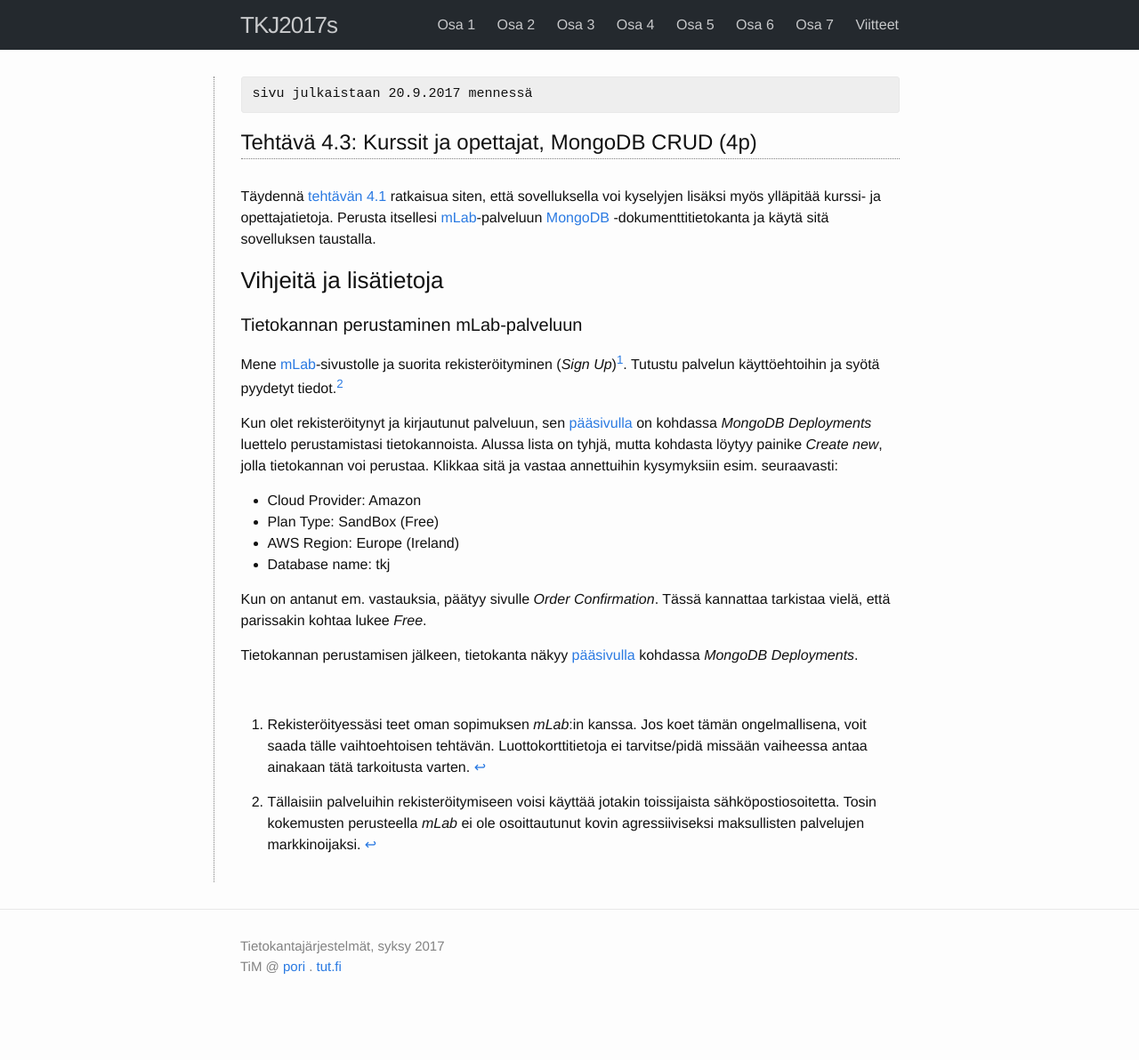
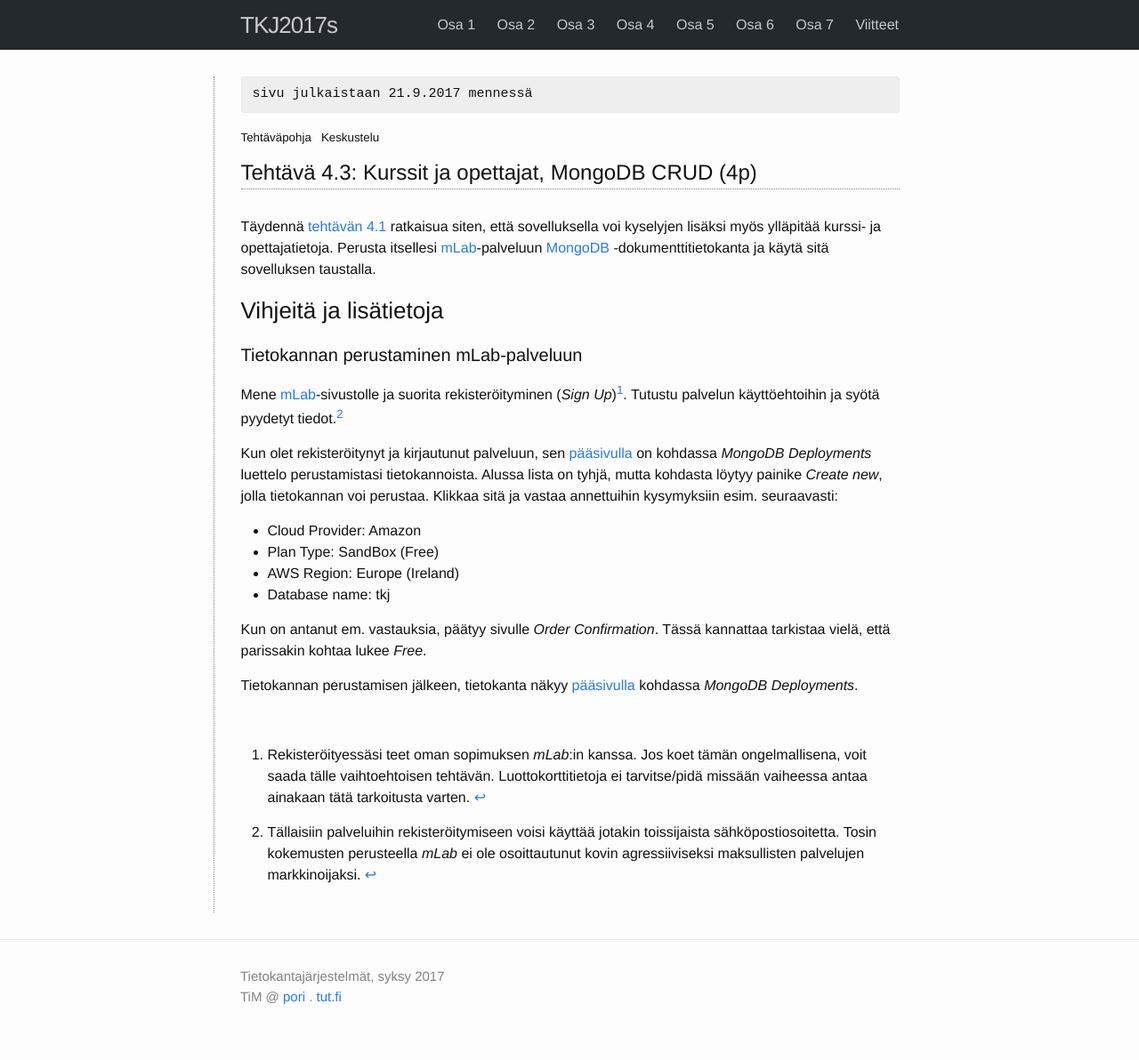
Before and after one commit to timedu/tkj2017s, a Jekyll site: the page built from docs/_osa4/tehtava43.md, in a window 1280 px wide. Shown: the whole page at 89% size. Built offline with Jekyll 4.4.1, drawn with Linux system fonts in a browser that asks for light colours; before the commit the page ends 1158 px from its top, so only the background shows below that.

```diff
--- a/docs/_osa4/tehtava43.md
+++ b/docs/_osa4/tehtava43.md
@@ -1,11 +1,11 @@
 ---
 layout: exercise_page
 title: "Tehtävä 4.3: Kurssit ja opettajat, MongoDB CRUD (4p)"
-exercise_template_name: # W4E03.KurssitJaOpettajatMongoCRUD
-xercise_discussion_id: # 84712
+exercise_template_name: W4E03.KurssitJaOpettajatMongoCRUD
+exercise_discussion_id: 84712
 exercise_upload_id: # 341907
 kesken: 1
-julkaisu: 20.9.2017
+julkaisu: 21.9.2017
 no_review: 1
 ---
 
```
Also changed, not shown: 1 other file.
